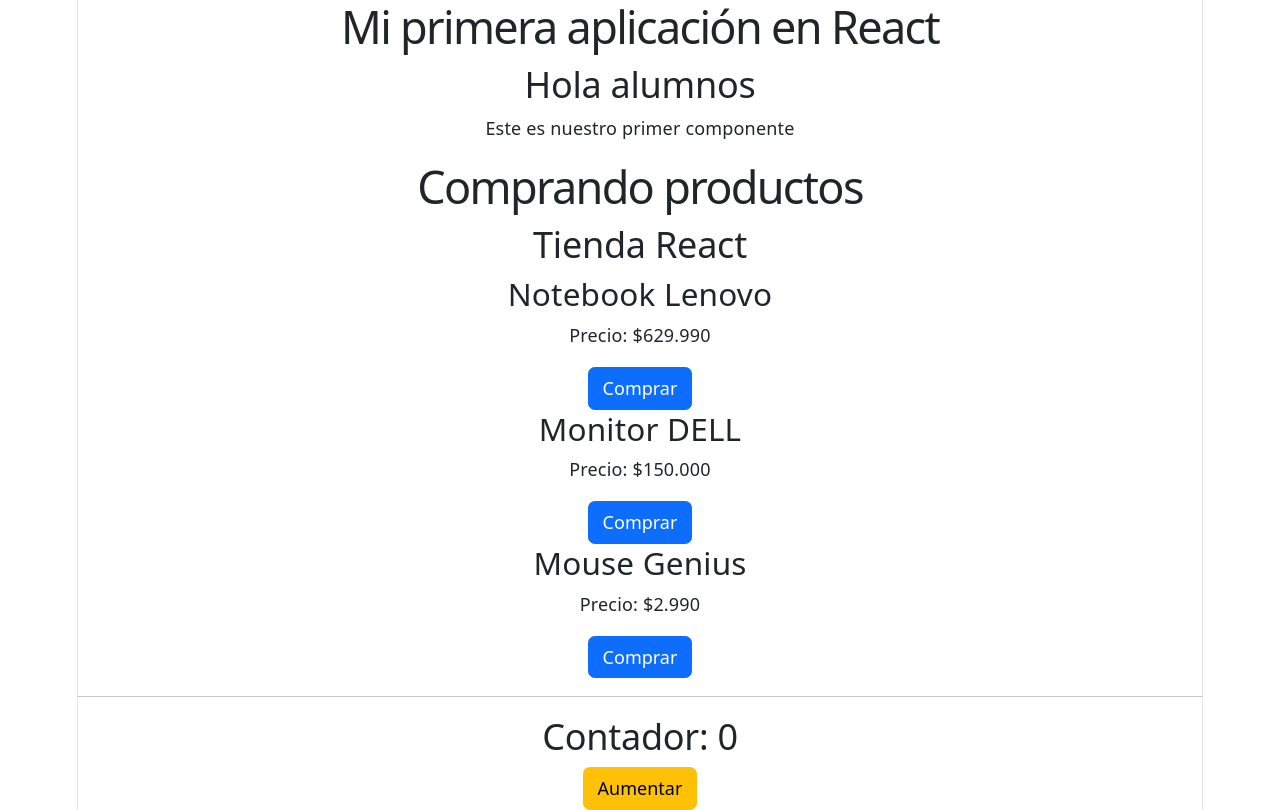
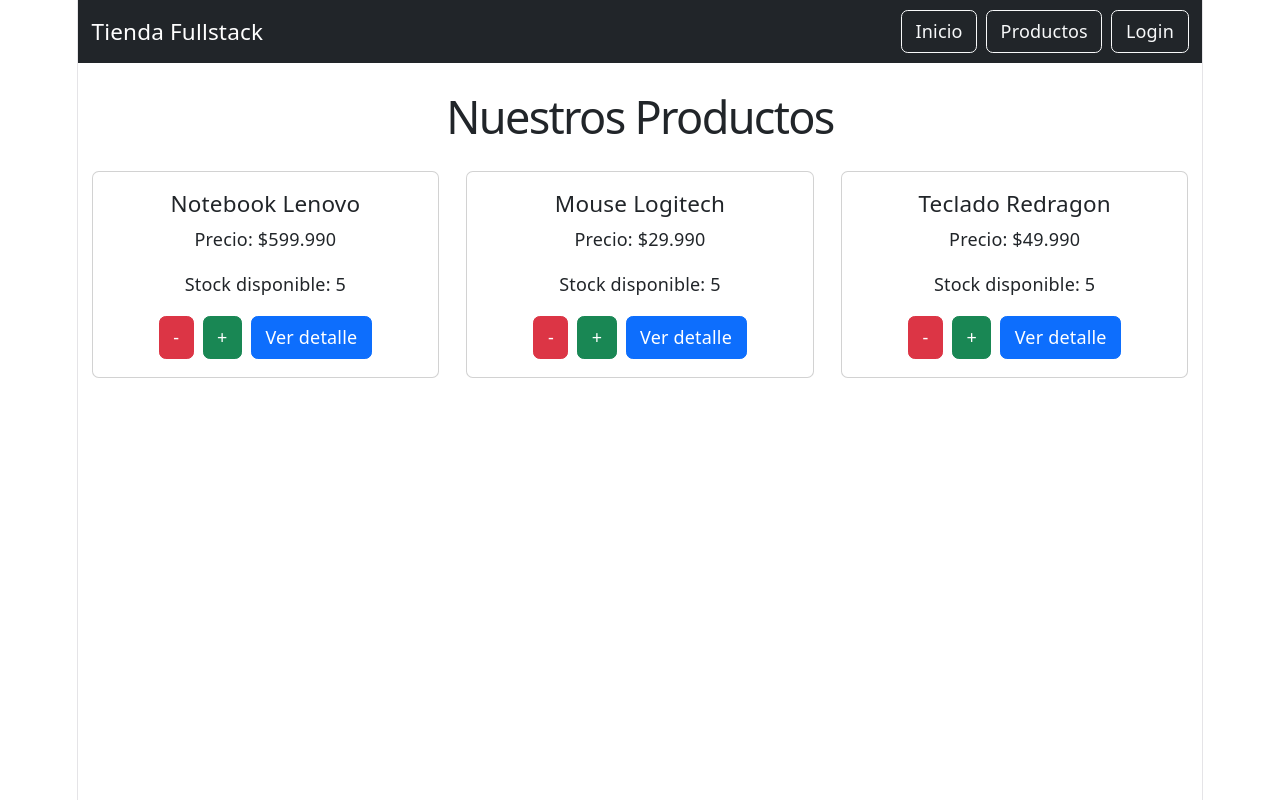
Before and after one commit to ProfeHernanSaavedra/DSY1104-6D-2026, a React (Vite) app in the folder Unidad2/mi-primer-react/: page /productos in a window 1280 px wide. Built offline with nearby package versions, Linux system fonts and the light colour scheme.

Commit message:
Usando react route

```diff
--- a/Unidad2/mi-primer-react/package.json
+++ b/Unidad2/mi-primer-react/package.json
@@ -13,7 +13,8 @@
     "bootstrap": "^5.3.8",
     "react": "^19.2.8",
     "react-bootstrap": "^2.10.10",
-    "react-dom": "^19.2.8"
+    "react-dom": "^19.2.8",
+    "react-router-dom": "^7.18.4"
   },
   "devDependencies": {
     "@types/react": "^19.2.18",
--- a/Unidad2/mi-primer-react/src/App.jsx
+++ b/Unidad2/mi-primer-react/src/App.jsx
@@ -1,32 +1,43 @@
-import Saludo from './components/Saludo'
-import Producto from './components/Producto'
-import Contador from './components/Contador'
+import { BrowserRouter, Routes, Route } from 'react-router-dom'
 
-{/** comentarios */}
+import Navbar from './components/Navbar'
+import Inicio from './pages/Inicio'
+import Productos from './pages/Productos'
+import Login from './pages/Login'
+import DetalleProducto from './pages/DetalleProducto'
 
-function App(){
-  return(
-    <div>
-      <h1>Mi primera aplicación en React</h1>
-      <Saludo />
+function App() {
 
-      <h1>Comprando productos</h1>
-      <h2>Tienda React</h2>
-      <Producto
-        nombre = "Notebook Lenovo"
-        precio = "629.990"
-      />
-      <Producto
-        nombre = "Monitor DELL"
-        precio = "150.000"
-      />
-      <Producto
-        nombre = "Mouse Genius"
-        precio = "2.990"
-      />
+  return (
+    <BrowserRouter>
 
-      <Contador />
-    </div>
+      <Navbar />
+
+      <Routes>
+
+        <Route
+          path="/"
+          element={<Inicio />}
+        />
+
+        <Route
+          path="/productos"
+          element={<Productos />}
+        />
+
+        <Route
+          path="/producto/:id"
+          element={<DetalleProducto />}
+        />
+
+        <Route
+          path="/login"
+          element={<Login />}
+        />
+
+      </Routes>
+
+    </BrowserRouter>
   )
 }
 
--- /dev/null
+++ b/Unidad2/mi-primer-react/src/components/Navbar.jsx
@@ -0,0 +1,43 @@
+import { Link } from 'react-router-dom'
+
+function Navbar() {
+    return (
+        <nav className="navbar navbar-expand-lg bg-dark">
+            <div className="container">
+
+                <Link
+                    className="navbar-brand text-white"
+                    to="/"
+                >
+                    Tienda Fullstack
+                </Link>
+
+                <div>
+                    <Link
+                        className="btn btn-outline-light me-2"
+                        to="/"
+                    >
+                        Inicio
+                    </Link>
+
+                    <Link
+                        className="btn btn-outline-light me-2"
+                        to="/productos"
+                    >
+                        Productos
+                    </Link>
+
+                    <Link
+                        className="btn btn-outline-light"
+                        to="/login"
+                    >
+                        Login
+                    </Link>
+                </div>
+
+            </div>
+        </nav>
+    )
+}
+
+export default Navbar
--- a/Unidad2/mi-primer-react/src/components/Producto.jsx
+++ b/Unidad2/mi-primer-react/src/components/Producto.jsx
@@ -1,13 +1,65 @@
-import Button from "react-bootstrap/Button"
+import { useEffect, useState } from 'react'
+import { Link } from 'react-router-dom'
 
-function Producto(props){
+function Producto({ id, nombre, precio }) {
+
+    const [stock, setStock] = useState(() => {
+        const stockGuardado = localStorage.getItem(nombre)
+
+        return stockGuardado !== null ? Number(stockGuardado) : 5 //operador ternario
+    })
+
+
+    useEffect(() => {
+        localStorage.setItem(nombre, stock)
+    }, [stock, nombre])
+
+
+    const disminuirStock = () => {
+        if (stock > 0) {
+            setStock(stock - 1)
+        }
+    }
+
     return (
-        <div>
-            <h3>{props.nombre}</h3>
-            <p>Precio: ${props.precio}</p>
-            <Button variant="primary" >
-                Comprar
-            </Button>
+        <div className="card h-100">
+            <div className="card-body">
+
+                <h5 className="card-title">
+                    {nombre}
+                </h5>
+
+                <p className="card-text">
+                    Precio: ${precio}
+                </p>
+
+                <p>
+                    Stock disponible: {stock}
+                </p>
+
+                <button
+                    className="btn btn-danger me-2"
+                    onClick={disminuirStock}
+                >
+                    -
+                </button>
+
+                <button
+                    className="btn btn-success"
+                    onClick={() => setStock(stock + 1)}
+                >
+                    +
+                </button>
+
+                <Link
+                    to={`/producto/${id}`}
+                    className="btn btn-primary ms-2"
+                >
+                    Ver detalle
+                </Link>
+
+
+            </div>
         </div>
     )
 }
--- /dev/null
+++ b/Unidad2/mi-primer-react/src/pages/DetalleProducto.jsx
@@ -0,0 +1,28 @@
+import { useParams } from 'react-router-dom'
+
+function DetalleProducto() {
+
+    const { id } = useParams()
+
+    const productos = {
+        1: 'Notebook Lenovo',
+        2: 'Mouse Logitech',
+        3: 'Teclado Redragon'
+    }
+
+    const nombreProducto = productos[id]
+
+    return (
+        <div className="container mt-4">
+
+            <h1>Detalle del Producto</h1>
+
+            <p>ID: {id}</p>
+
+            <h3>{nombreProducto}</h3>
+
+        </div>
+    )
+}
+
+export default DetalleProducto
--- /dev/null
+++ b/Unidad2/mi-primer-react/src/pages/Inicio.jsx
@@ -0,0 +1,16 @@
+function Inicio() {
+
+    return (
+        <div className="container mt-4">
+
+            <h1>Bienvenido a Tienda Fullstack</h1>
+
+            <p>
+                Nuestra primera aplicación utilizando React.
+            </p>
+
+        </div>
+    )
+}
+
+export default Inicio
--- /dev/null
+++ b/Unidad2/mi-primer-react/src/pages/Login.jsx
@@ -0,0 +1,16 @@
+function Login() {
+
+    return (
+        <div className="container mt-4">
+
+            <h1>Iniciar Sesión</h1>
+
+            <p>
+                Aquí construiremos nuestro formulario de Login.
+            </p>
+
+        </div>
+    )
+}
+
+export default Login
--- /dev/null
+++ b/Unidad2/mi-primer-react/src/pages/Productos.jsx
@@ -0,0 +1,44 @@
+import Producto from '../components/Producto'
+
+function Productos() {
+
+    return (
+        <div className="container mt-4">
+
+            <h1 className="text-center mb-4">
+                Nuestros Productos
+            </h1>
+
+            <div className="row g-4">
+
+                <div className="col-12 col-md-6 col-lg-4">
+                    <Producto
+                        id="1"
+                        nombre="Notebook Lenovo"
+                        precio="599.990"
+                    />
+                </div>
+
+                <div className="col-12 col-md-6 col-lg-4">
+                    <Producto
+                        id="2"
+                        nombre="Mouse Logitech"
+                        precio="29.990"
+                    />
+                </div>
+
+                <div className="col-12 col-md-6 col-lg-4">
+                    <Producto
+                        id="3"
+                        nombre="Teclado Redragon"
+                        precio="49.990"
+                    />
+                </div>
+
+            </div>
+
+        </div>
+    )
+}
+
+export default Productos
```
Also changed, not shown: 1 other file (tests, documents, lock files or other folders).
